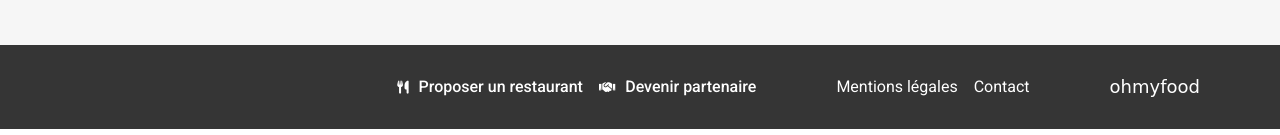
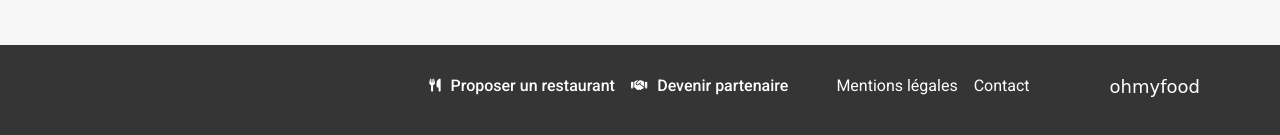
Before and after one commit to Moonyelit/OhMyFood---OpenClassRoom---FOUGEROUSE-Elodie, a website: page homepage.html in a window 1280 px wide. Shown: the part 1221-1356 px from the top of the page. Drawn offline with Linux system fonts and the light colour scheme; a web font is replaced by a local one.

Commit message:
🎨 Mise à jour du footer : ajout de conteneurs pour les liens, remplacement du lien "Contact" par une adresse email cliquable, et ajustements de styles CSS pour une meilleure présentation.

```diff
--- a/homepage.html
+++ b/homepage.html
@@ -152,11 +152,13 @@
             </div>
             </div>
 
+            <div class="footer__links-container-normal">
             <div class="footer__link">
                 <a href="#">Mentions légales</a>
             </div>
             <div class="footer__link">
-                <a href="#">Contact</a>
+                <a href="mailto:contact@ohmyfood.com">Contact</a>
+            </div>
             </div>
         </div>
 </footer>
--- a/sass/components/_footer.scss
+++ b/sass/components/_footer.scss
@@ -29,17 +29,32 @@ footer {
       flex-direction: row;
       order: 1;
       gap: 1rem;
+      align-items: flex-start;
     }
 
     &-container-important {
+      display: flex;
+      gap: 1rem;
+      flex-direction: column;
+      margin-bottom: 0.5rem;
+
       @include tablet {
-        display: flex;
         flex-direction: row;
-        gap: 1rem;
-        margin-right: 4rem;
+        margin-right: 2rem;
       }
     }
+
+  &-container-normal {
+    display: flex;
+    gap: 1rem;
+    flex-direction: column;
+
+    @include tablet {
+      flex-direction: row;
+    }
   }
+
+}
 
   &__link {
     display: flex;
```
Also changed, not shown: restaurants/a-la-francaise.html (+4 -1 lines), restaurants/la-note-enchantee.html (+4 -1 lines), restaurants/la-palette-du-gout.html (+4 -1 lines), restaurants/le-delice-des-sens.html (+4 -1 lines), assets/css/main.css, 1 other file.
